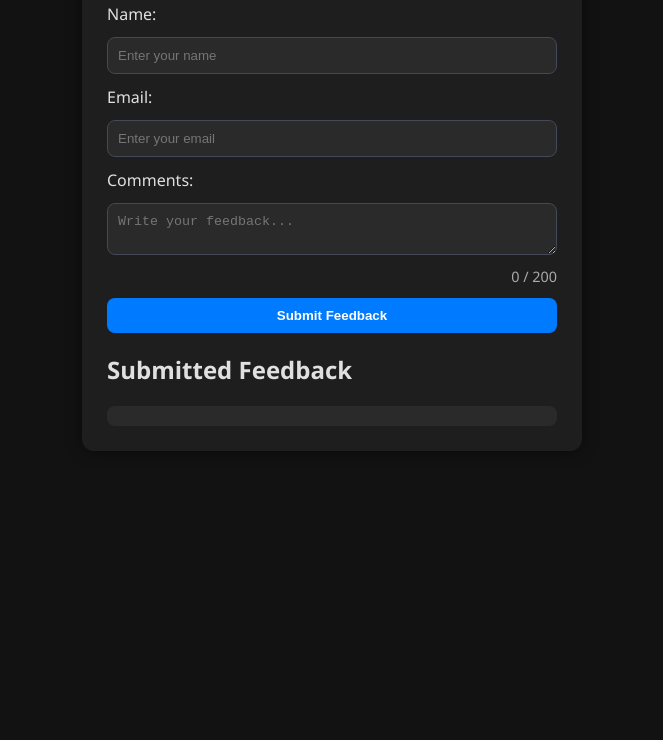
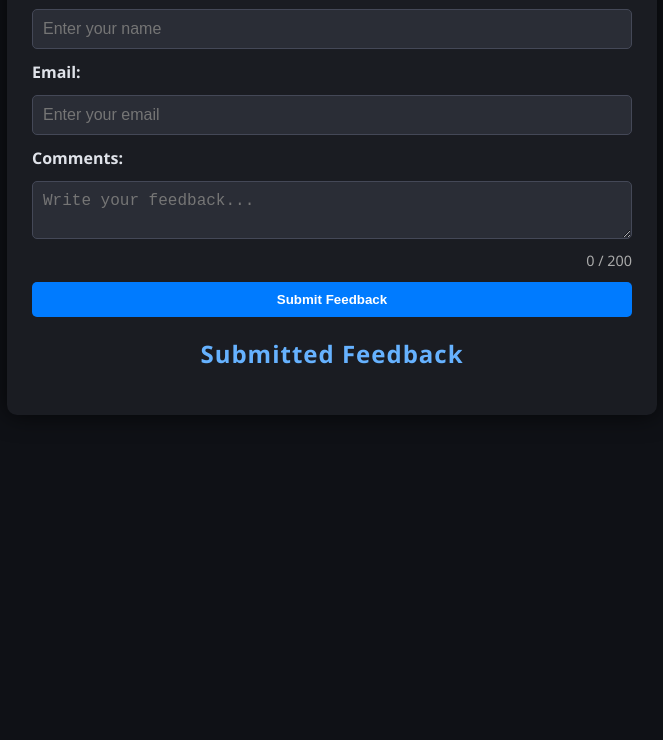
Before and after one commit to KarimMhamdi13/User-Feedback-Form-Mhamdi, a plain HTML site: page index.html in a window 1280 px wide. Shown: the part 156-896 px from the top of the page, without its empty margins (308-971 px from the left). After the commit the page ends 800 px from the top, so only its background shows below. Drawn offline with Linux system fonts and the light colour scheme.

Commit message:
Style Overhaul

```diff
--- a/style.css
+++ b/style.css
@@ -1,21 +1,24 @@
 body {
-  font-family: 'Segoe UI', sans-serif;
-  background-color: #121212;
-  color: #e0e0e0;
-  display: flex;
-  justify-content: center;
-  align-items: flex-start;
-  padding: 40px;
-  min-height: 100vh;
+  font-family: 'Segoe UI', Arial, sans-serif;
+  background-color: #0f1116;
+  color: #f5f7fa;
+  margin: 0;
+  padding: 20px;
 }
 
 #container {
-  width: 100%;
-  max-width: 450px;
-  background-color: #1e1e1e;
-  border-radius: 12px;
+  max-width: 600px;
+  background: #1a1c22;
+  margin: auto;
   padding: 25px;
-  box-shadow: 0 0 15px rgba(0,0,0,0.5);
+  border-radius: 10px;
+  box-shadow: 0 0 25px rgba(0, 0, 0, 0.7);
+}
+
+h1, h2 {
+  text-align: center;
+  color: #66b2ff;
+  letter-spacing: 1px;
 }
 
 form {
@@ -24,33 +27,47 @@ form {
   gap: 12px;
 }
 
+label {
+  font-weight: 600;
+  color: #e0e3ea;
+}
+
 input, textarea {
+  background-color: #2a2d36;
+  color: #f8f9fb;
   padding: 10px;
-  border-radius: 8px;
+  font-size: 1rem;
+  border-radius: 5px;
   border: 1px solid #444857;
-  background-color: #2a2a2a;
-  color: #f1f1f1;
+  transition: all 0.2s ease;
 }
 
 input:focus, textarea:focus {
+  border-color: #66b2ff;
   outline: none;
-  border-color: #66b2ff;
   box-shadow: 0 0 5px #66b2ff;
 }
 
 button {
   background-color: #007bff;
+  color: #fff;
   border: none;
+  cursor: pointer;
   padding: 10px;
-  color: white;
-  border-radius: 8px;
-  cursor: pointer;
+  border-radius: 5px;
   font-weight: 600;
+  transition: 0.3s ease;
 }
 
 button:hover {
   background-color: #3399ff;
-  box-shadow: 0 0 8px #3399ff;
+  box-shadow: 0 0 10px #3399ff;
+}
+
+.tooltip {
+  display: none;
+  font-size: 0.85rem;
+  color: #ccc;
 }
 
 #char-count {
@@ -59,20 +76,15 @@ button:hover {
   color: #aaa;
 }
 
-.tooltip {
-  display: none;
-  font-size: 0.85rem;
-  color: #999;
+.feedback-entry {
+  background-color: #252830;
+  border-left: 4px solid #007bff;
+  padding: 10px;
+  border-radius: 5px;
+  margin-bottom: 10px;
+  transition: 0.3s;
 }
 
-#feedback-display {
-  margin-top: 20px;
-  background: #2a2a2a;
-  padding: 10px;
-  border-radius: 8px;
+.feedback-entry:hover {
+  background-color: #2f323c;
 }
-
-.feedback-entry {
-  border-bottom: 1px solid #333;
-  padding: 5px 0;
-}
```
